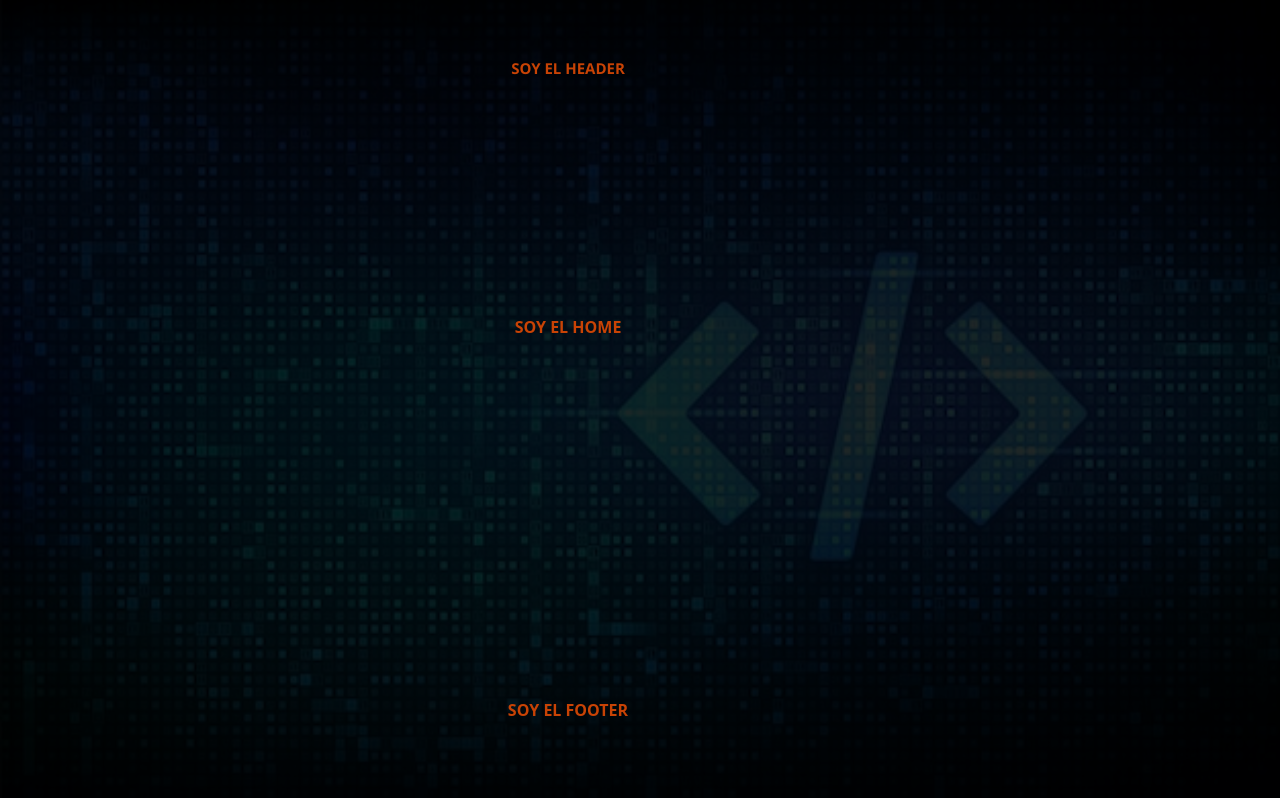
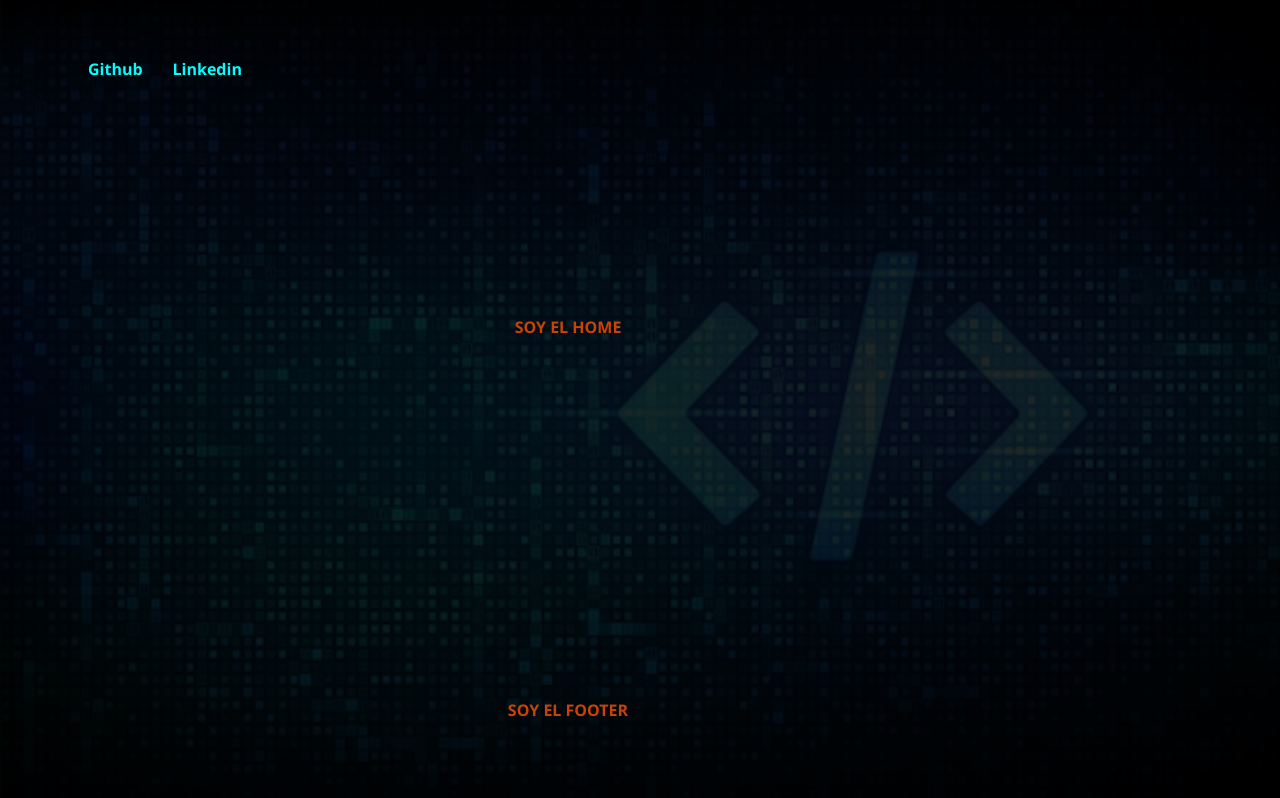
Before and after one commit to sergiioss/portfolio, a React (Vite) app: page / in a window 1280 px wide. Built offline with nearby package versions, Linux system fonts and the light colour scheme.

Commit message:
Links a github y linkedin

```diff
--- a/src/Components/Footer/Footer.scss
+++ b/src/Components/Footer/Footer.scss
@@ -5,6 +5,7 @@
     width: 75%;
     height: 10em;
     font-weight: bolder;
+    font-family:'Segoe UI', Tahoma, Geneva, Verdana, sans-serif;
     color: rgb(200, 67, 5);
     position:absolute;
     bottom:0.1em;
--- a/src/Components/Header/Header.jsx
+++ b/src/Components/Header/Header.jsx
@@ -1,12 +1,14 @@
 import React from 'react'
 import "./Header.scss"
+import {NavLink} from 'react-router-dom'
 
 const Header = props =>{
 
     return(
         <div className="header">
             <p>
-                SOY EL HEADER
+                <a className="github" href='https://github.com/sergiioss' target="blank">Github</a>
+                <a className="github" href='https://www.linkedin.com/in/sergiosotosousa' target="blank">Linkedin</a>
             </p>
         </div>
     )
--- a/src/Components/Header/Header.scss
+++ b/src/Components/Header/Header.scss
@@ -1,7 +1,7 @@
 .header{
     display: flex;
-    justify-content: center;
-    align-items: center;
+    justify-content: left;
+    align-items:center;
     width: 75%;
     height: 10em;
     color: rgb(200, 67, 5);
@@ -12,3 +12,14 @@
     top:0.1em;
     left: 88px;
 }
+.github{
+    all:unset;
+    cursor:pointer;
+    margin-right: 30px;
+    font-size:medium;
+    color:aqua;
+    transition:1s;
+}
+.github:hover{
+    color:rgb(242, 9, 9);
+}
--- a/src/Containers/Home/Home.scss
+++ b/src/Containers/Home/Home.scss
@@ -7,6 +7,7 @@
     color: rgb(200, 67, 5);
     font-weight: bolder;
     position:absolute;
+    font-family:'Segoe UI', Tahoma, Geneva, Verdana, sans-serif;
     top:175px;
     left: 88px;
 }
```
